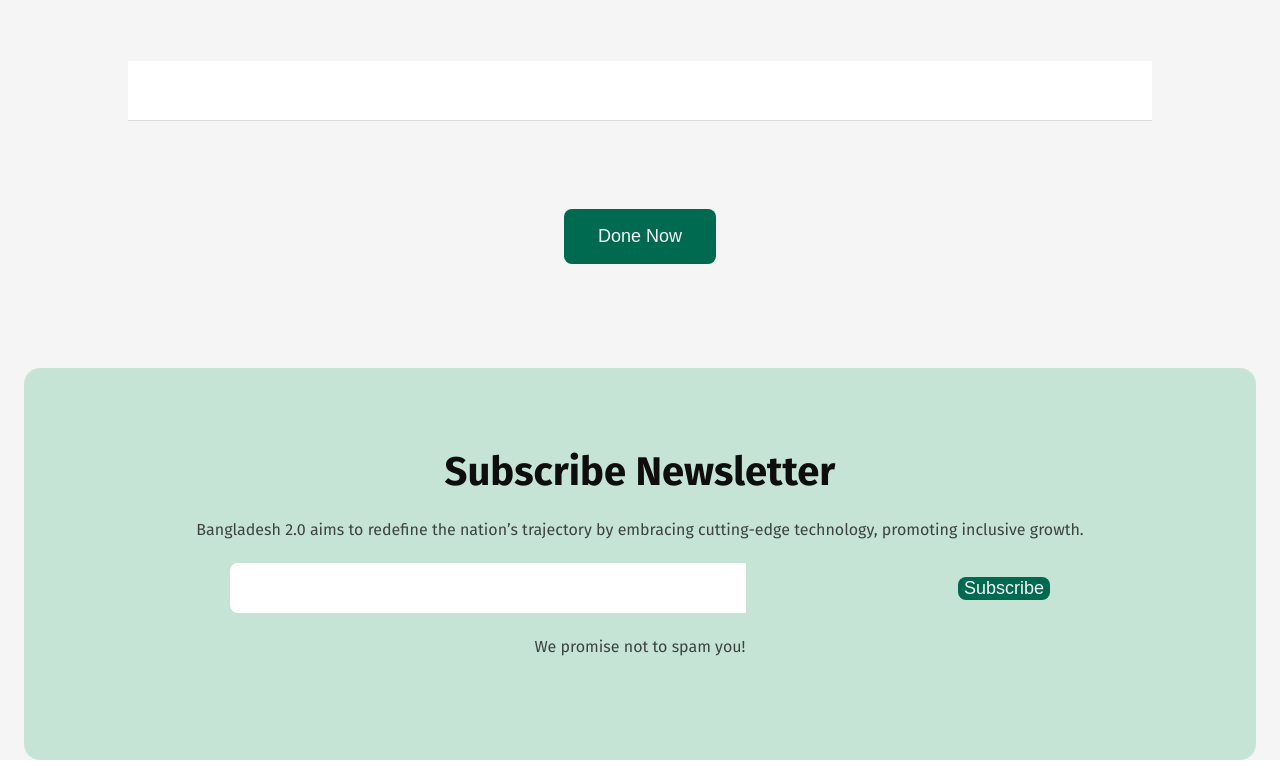
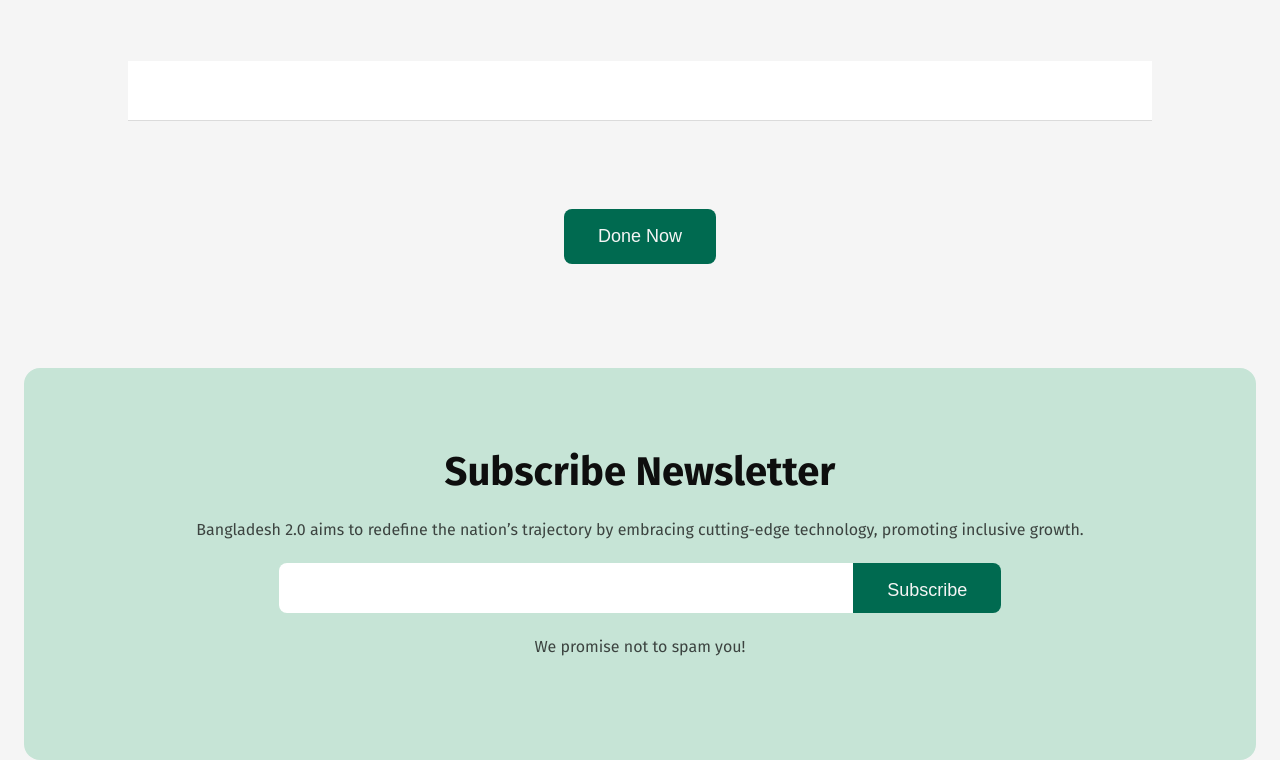
Before and after one commit to jamimaafroz/Assignment01, a plain HTML site: page index.html in a window 1280 px wide. Shown: the part 3955-4739 px from the top of the page. Drawn offline with Linux system fonts and the light colour scheme.

Commit message:
last commit

```diff
--- a/style.css
+++ b/style.css
@@ -369,16 +369,16 @@
 
 .end-search {
     display: flex;
-    justify-content: space-around;
-    align-items: center;
-    width: 100%;
+    justify-content: space-evenly;
+    width: 70%;
+    height: 50px;
 }
 
 .searchbar2 {
     display: flex;
     justify-content: center;
     align-items: center;
-    width: 50%;
+    width: 100%;
     height: 50px;
     text-align: center;
     border-radius: 8px 0px 0px 8px;
@@ -394,13 +394,11 @@
 }
 
 .btn3 {
-    display: flex;
-    justify-content: center;
-    align-items: center;
     background-color: #006A50;
     color: #f5f5f5;
     font-size: 18px;
+    padding: 17px 34px;
     border: none;
-    border-radius: 8px;
+    border-radius: 0px 8px 8px 0px;
     cursor: pointer;
 }
```
